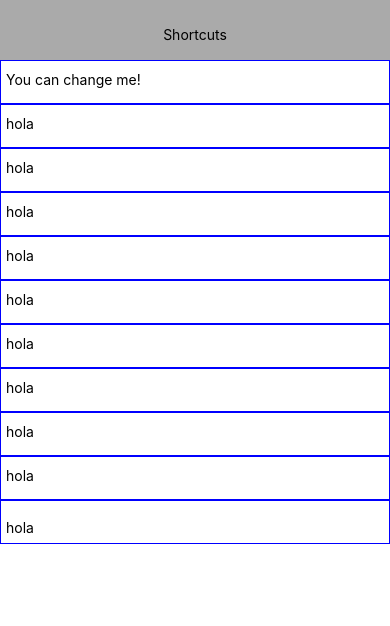
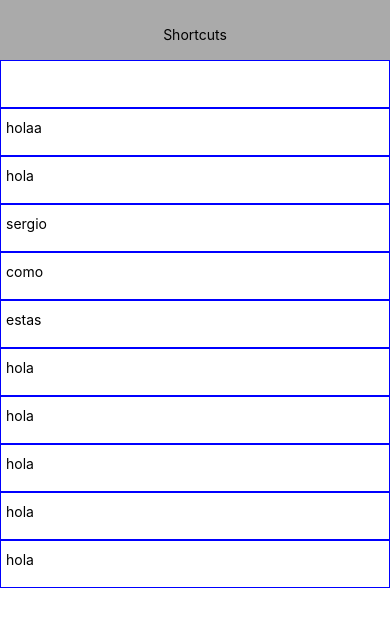
Before and after one commit to jinkoandres/Sergio-Shortcuts, a React Native app: screen / in a window 390 px wide. Shown: the top 626 px of the page. Built offline with nearby package versions, Linux system fonts and the light colour scheme.

Commit message:
Clase 15 Nov 2017

```diff
--- a/App.js
+++ b/App.js
@@ -1,37 +1,26 @@
 import React from 'react';
-import { StyleSheet, Text, View, TextInput, ScrollView} from 'react-native';
+import { StyleSheet, View, ScrollView} from 'react-native';
 import Header from './src/Components/Header.js';
+import Item from './src/Components/Item.js';
+import UserTextInput from './src/Components/UserInput.js';
 
 export default class App extends React.Component {
-  state = {
-    inputValue: "You can change me!"
-  };
-
-  _handleTextChange = inputValue => {
-    this.setState({ inputValue });
-  };
-
   render() {
     return (
       <View style={styles.root}>
         <Header title='Shortcuts' />
         <ScrollView >
-          <Text style={styles.elemento}>{this.state.inputValue}</Text>
-          <Text style={styles.elemento}>hola</Text>
-          <Text style={styles.elemento}>hola</Text>
-          <Text style={styles.elemento}>hola</Text>
-          <Text style={styles.elemento}>hola</Text>
-          <Text style={styles.elemento}>hola</Text>
-          <Text style={styles.elemento}>hola</Text>
-          <Text style={styles.elemento}>hola</Text>
-          <Text style={styles.elemento}>hola</Text>
-          <Text style={styles.elemento}>hola</Text>
-          <TextInput
-            value='hola'
-            onChangeText={this._handleTextChange}
-            style={styles.elemento}
-          />
-
+          <UserTextInput startvalue="hola"/>
+          <Item title="holaa"></Item>
+          <Item title="hola"> </Item>
+          <Item title="sergio"></Item>
+          <Item title="como"> </Item>
+          <Item title="estas"></Item>
+          <Item title="hola"></Item>
+          <Item title="hola"></Item>
+          <Item title="hola"></Item>
+          <Item title="hola"></Item>
+          <Item title="hola"></Item>
         </ScrollView>
       </View>
     );
@@ -43,20 +32,6 @@ const styles = StyleSheet.create({
     flex:1,
     borderWidth:0,
     borderColor:'red',
-    flexDirection:'column',
-  },
-  contenedor: {
-    flex:1,
-    borderWidth:0,
-    borderColor:'red',
-    flexDirection:'column',
-
-  },
-  elemento:{
-    height:44,
-    borderWidth:1,
-    borderColor:'blue',
-    paddingTop:10,
-    paddingLeft:5,
+    flexDirection:'column'
   }
 });
--- a/src/Components/Header.js
+++ b/src/Components/Header.js
@@ -8,8 +8,8 @@ import {
 export default class Header extends React.Component {
     render() {
         return (
-            <View style = {styles.statusbar} >
-            <Text> {this.props.title} </Text>
+            <View style={styles.statusbar} >
+                <Text> {this.props.title} </Text>
             </View>
         );
     }
--- /dev/null
+++ b/src/Components/Item.js
@@ -0,0 +1,26 @@
+import React from 'react';
+import {
+    View,
+    Text,
+    StyleSheet
+} from 'react-native';
+
+export default class Item extends React.Component {
+    render() {
+        return (
+            <View>
+                <Text style={styles.elemento}>{this.props.title}</Text>
+            </View>
+        );
+    }
+}
+
+const styles = StyleSheet.create({
+    elemento:{
+        height:48,
+        borderWidth:1,
+        borderColor:'blue',
+        paddingTop:10,
+        paddingLeft:5,
+      }
+})
--- /dev/null
+++ b/src/Components/UserInput.js
@@ -0,0 +1,38 @@
+import React from 'react';
+import {
+    View,
+    TextInput,
+    StyleSheet
+} from 'react-native';
+
+export default class UserTextInput extends React.Component {
+    state = {
+        inputValue: "Hola"
+    };
+
+    _handleTextChange = inputValue => {
+        this.setState({ inputValue });
+    };
+
+    render() {
+        return (
+            <View>
+                <TextInput
+                    value={this.inputValue}
+                    onChangeText={this._handleTextChange}
+                    style={styles.elemento}
+                />
+            </View>
+        );
+    }
+}
+
+const styles = StyleSheet.create({
+    elemento:{
+        height:48,
+        borderWidth:1,
+        borderColor:'blue',
+        paddingTop:10,
+        paddingLeft:5,
+      }
+})
```
